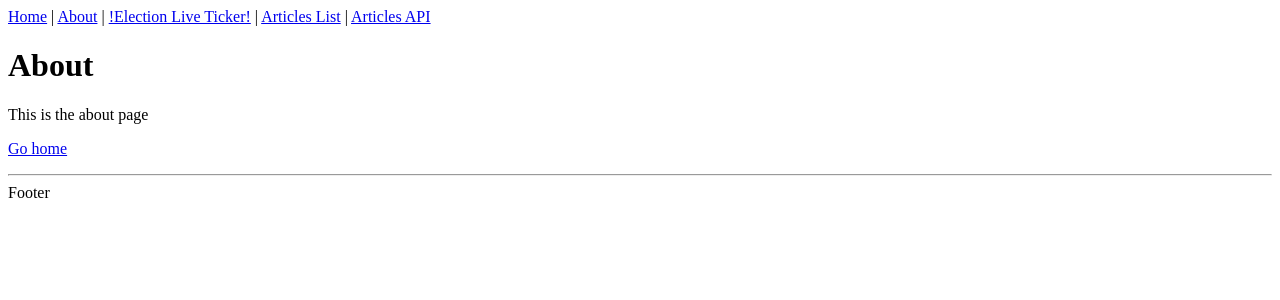
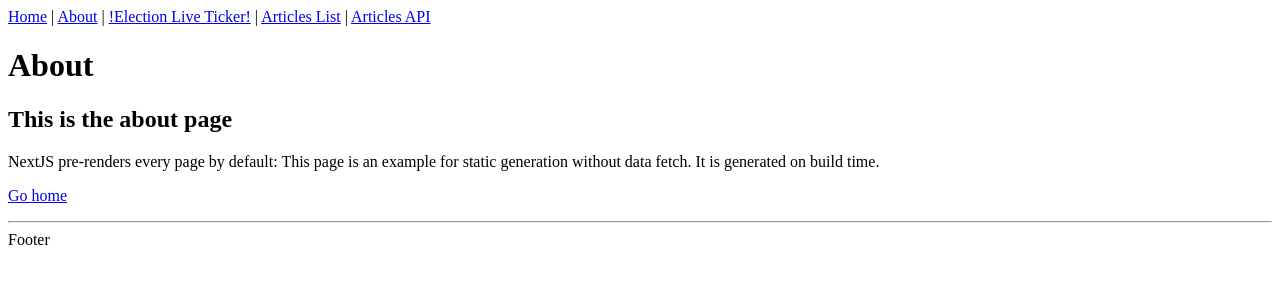
Before and after one commit to fundapulic84/mini-cms, a Next.js app: page /about in a window 1280 px wide. Shown: the top 300 px of the page. Built offline with nearby package versions, Linux system fonts and the light colour scheme.

Commit message:
rename comments to embed

```diff
--- a/components/Comments.tsx
+++ /dev/null
@@ -1,3 +0,0 @@
-export default function Comments() {
-  return <div>I made it to the viewport, so I got loaded dynamically!</div>;
-}
--- a/pages/about.tsx
+++ b/pages/about.tsx
@@ -4,7 +4,11 @@ import Layout from "../components/Layout";
 const AboutPage = () => (
   <Layout title="About">
     <h1>About</h1>
-    <p>This is the about page</p>
+    <h2>This is the about page</h2>
+    <p>
+      NextJS pre-renders every page by default: This page is an example for
+      static generation without data fetch. It is generated on build time.
+    </p>
     <p>
       <Link href="/">
         <a>Go home</a>
```
Also changed, not shown: components/Article.tsx (+8 -8 lines).
